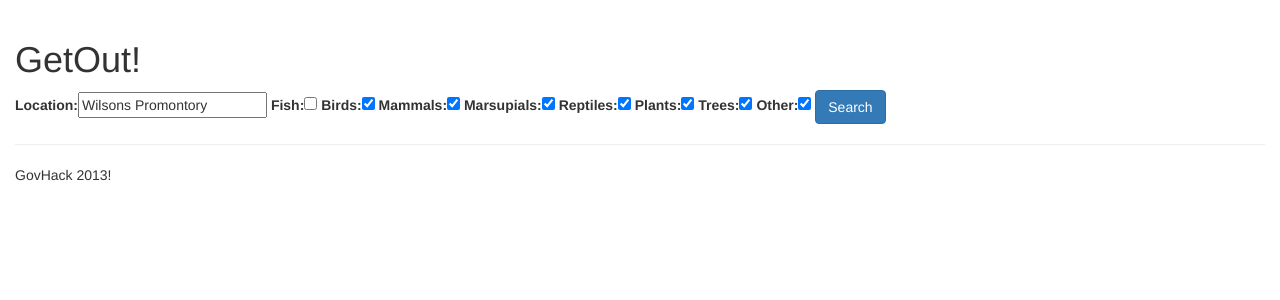
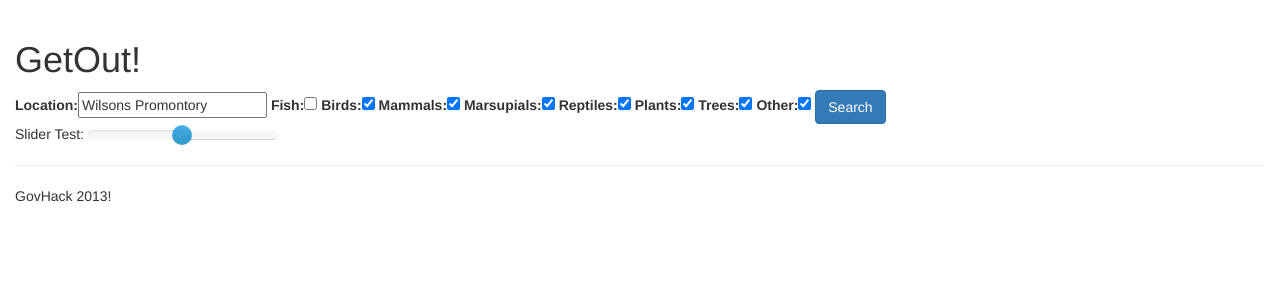
Before and after one commit to Get-out/getout, a Django app: template get_out/templates/index.html in a window 1280 px wide. Shown: the part 50-350 px from the top of the page. Run offline with Django 3.2, Linux system fonts and the light colour scheme; the template is opened without the code that fills it: values that come from a table or form of the project are taken from there, others are empty; some libraries are stand-ins or nearby versions.

Commit message:
Sliders oooooh

```diff
--- /dev/null
+++ b/get_out/static/css/slider.css
@@ -0,0 +1,138 @@
+/*!
+ * Slider for Bootstrap
+ *
+ * Copyright 2012 Stefan Petre
+ * Licensed under the Apache License v2.0
+ * http://www.apache.org/licenses/LICENSE-2.0
+ *
+ */
+.slider {
+  display: inline-block;
+  vertical-align: middle;
+  position: relative;
+}
+.slider.slider-horizontal {
+  width: 210px;
+  height: 20px;
+}
+.slider.slider-horizontal .slider-track {
+  height: 10px;
+  width: 100%;
+  margin-top: -5px;
+  top: 50%;
+  left: 0;
+}
+.slider.slider-horizontal .slider-selection {
+  height: 100%;
+  top: 0;
+  bottom: 0;
+}
+.slider.slider-horizontal .slider-handle {
+  margin-left: -10px;
+  margin-top: -5px;
+}
+.slider.slider-horizontal .slider-handle.triangle {
+  border-width: 0 10px 10px 10px;
+  width: 0;
+  height: 0;
+  border-bottom-color: #0480be;
+  margin-top: 0;
+}
+.slider.slider-vertical {
+  height: 210px;
+  width: 20px;
+}
+.slider.slider-vertical .slider-track {
+  width: 10px;
+  height: 100%;
+  margin-left: -5px;
+  left: 50%;
+  top: 0;
+}
+.slider.slider-vertical .slider-selection {
+  width: 100%;
+  left: 0;
+  top: 0;
+  bottom: 0;
+}
+.slider.slider-vertical .slider-handle {
+  margin-left: -5px;
+  margin-top: -10px;
+}
+.slider.slider-vertical .slider-handle.triangle {
+  border-width: 10px 0 10px 10px;
+  width: 1px;
+  height: 1px;
+  border-left-color: #0480be;
+  margin-left: 0;
+}
+.slider input {
+  display: none;
+}
+.slider .tooltip-inner {
+  white-space: nowrap;
+}
+.slider-track {
+  position: absolute;
+  cursor: pointer;
+  background-color: #f7f7f7;
+  background-image: -moz-linear-gradient(top, #f5f5f5, #f9f9f9);
+  background-image: -webkit-gradient(linear, 0 0, 0 100%, from(#f5f5f5), to(#f9f9f9));
+  background-image: -webkit-linear-gradient(top, #f5f5f5, #f9f9f9);
+  background-image: -o-linear-gradient(top, #f5f5f5, #f9f9f9);
+  background-image: linear-gradient(to bottom, #f5f5f5, #f9f9f9);
+  background-repeat: repeat-x;
+  filter: progid:DXImageTransform.Microsoft.gradient(startColorstr='#fff5f5f5', endColorstr='#fff9f9f9', GradientType=0);
+  -webkit-box-shadow: inset 0 1px 2px rgba(0, 0, 0, 0.1);
+  -moz-box-shadow: inset 0 1px 2px rgba(0, 0, 0, 0.1);
+  box-shadow: inset 0 1px 2px rgba(0, 0, 0, 0.1);
+  -webkit-border-radius: 4px;
+  -moz-border-radius: 4px;
+  border-radius: 4px;
+}
+.slider-selection {
+  position: absolute;
+  background-color: #f7f7f7;
+  background-image: -moz-linear-gradient(top, #f9f9f9, #f5f5f5);
+  background-image: -webkit-gradient(linear, 0 0, 0 100%, from(#f9f9f9), to(#f5f5f5));
+  background-image: -webkit-linear-gradient(top, #f9f9f9, #f5f5f5);
+  background-image: -o-linear-gradient(top, #f9f9f9, #f5f5f5);
+  background-image: linear-gradient(to bottom, #f9f9f9, #f5f5f5);
+  background-repeat: repeat-x;
+  filter: progid:DXImageTransform.Microsoft.gradient(startColorstr='#fff9f9f9', endColorstr='#fff5f5f5', GradientType=0);
+  -webkit-box-shadow: inset 0 -1px 0 rgba(0, 0, 0, 0.15);
+  -moz-box-shadow: inset 0 -1px 0 rgba(0, 0, 0, 0.15);
+  box-shadow: inset 0 -1px 0 rgba(0, 0, 0, 0.15);
+  -webkit-box-sizing: border-box;
+  -moz-box-sizing: border-box;
+  box-sizing: border-box;
+  -webkit-border-radius: 4px;
+  -moz-border-radius: 4px;
+  border-radius: 4px;
+}
+.slider-handle {
+  position: absolute;
+  width: 20px;
+  height: 20px;
+  background-color: #0e90d2;
+  background-image: -moz-linear-gradient(top, #149bdf, #0480be);
+  background-image: -webkit-gradient(linear, 0 0, 0 100%, from(#149bdf), to(#0480be));
+  background-image: -webkit-linear-gradient(top, #149bdf, #0480be);
+  background-image: -o-linear-gradient(top, #149bdf, #0480be);
+  background-image: linear-gradient(to bottom, #149bdf, #0480be);
+  background-repeat: repeat-x;
+  filter: progid:DXImageTransform.Microsoft.gradient(startColorstr='#ff149bdf', endColorstr='#ff0480be', GradientType=0);
+  -webkit-box-shadow: inset 0 1px 0 rgba(255,255,255,.2), 0 1px 2px rgba(0,0,0,.05);
+  -moz-box-shadow: inset 0 1px 0 rgba(255,255,255,.2), 0 1px 2px rgba(0,0,0,.05);
+  box-shadow: inset 0 1px 0 rgba(255,255,255,.2), 0 1px 2px rgba(0,0,0,.05);
+  opacity: 0.8;
+  border: 0px solid transparent;
+}
+.slider-handle.round {
+  -webkit-border-radius: 20px;
+  -moz-border-radius: 20px;
+  border-radius: 20px;
+}
+.slider-handle.triangle {
+  background: transparent none;
+}
--- a/get_out/templates/base.html
+++ b/get_out/templates/base.html
@@ -10,6 +10,7 @@
 	<link href="//netdna.bootstrapcdn.com/twitter-bootstrap/2.3.2/css/bootstrap-combined.no-icons.min.css" rel="stylesheet">
 	<link href="//netdna.bootstrapcdn.com/bootswatch/2.3.2/cosmo/bootstrap.min.css" rel="stylesheet">
 	<link href="/static/css/site.css" rel="stylesheet">
+	<link href="/static/css/slider.css" rel="stylesheet">
 </head>
 <body ng-app>
 	<div class="navbar navbar-inverse">
@@ -28,7 +29,7 @@
 	<footer>
 		<p>GovHack 2013!</p>
 	</footer>
-
+	<script src="//ajax.googleapis.com/ajax/libs/jquery/1.9.1/jquery.min.js"></script>
 	<script src="//netdna.bootstrapcdn.com/twitter-bootstrap/2.3.2/js/bootstrap.min.js"></script>
 	<script src="//cdnjs.cloudflare.com/ajax/libs/angular.js/1.1.5/angular.min.js"></script>
 	<script src="/static/js/getout.js"></script>
--- a/get_out/templates/index.html
+++ b/get_out/templates/index.html
@@ -10,4 +10,17 @@
         <input class="btn btn-primary btn-large" type="submit" value="Search" />
     </form>
 	</div>
+    Slider Test:
+    <input type="text" class="slider" value="5" data-slider-min="0" data-slider-max="10" data-slider-step="1" data-slider-value="5" data-slider-orientation="horizontal" data-slider-selection="after" data-slider-tooltip="hide">
 {% endblock %}
+{% block extrajs %}
+    <script src="/static/js/bootstrap-slider.js"></script>
+    <script type="text/javascript">
+
+    $('.slider').slider()
+    /*function HelloWorld()
+    {
+       alert("Hello World");
+    }*/
+    </script>
+{% endblock %}
```
Also changed, not shown: get_out/static/js/bootstrap-slider.js (added).
